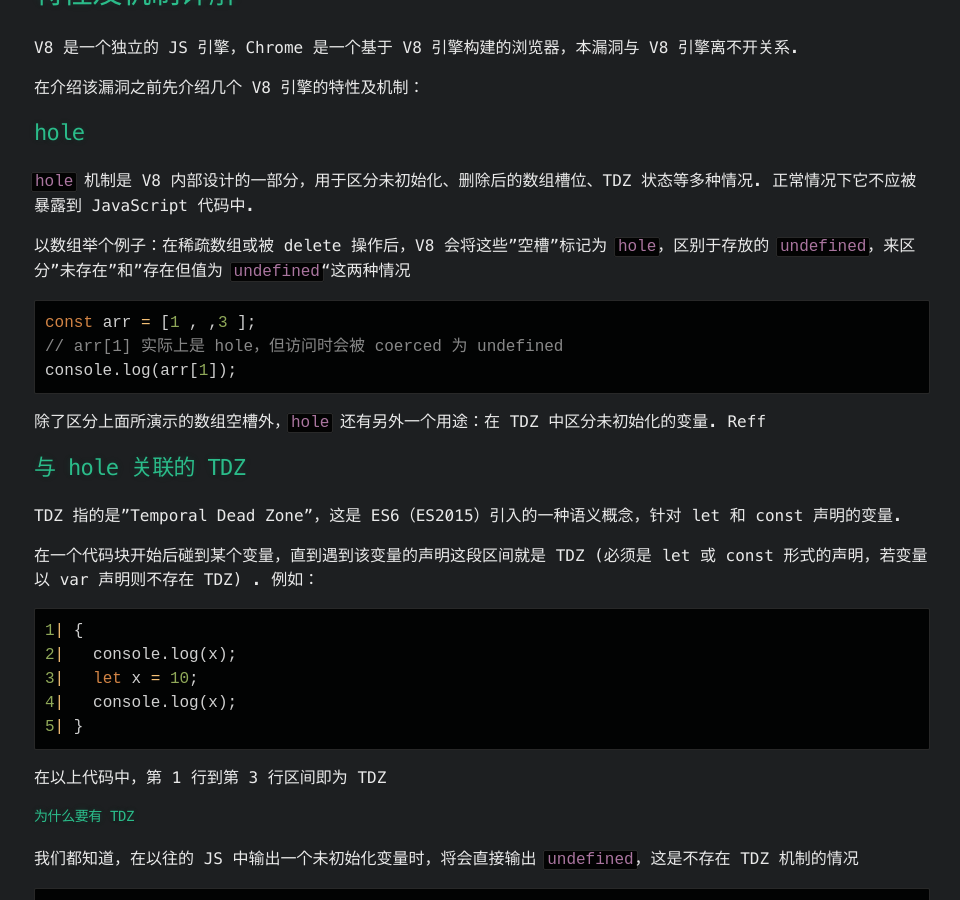
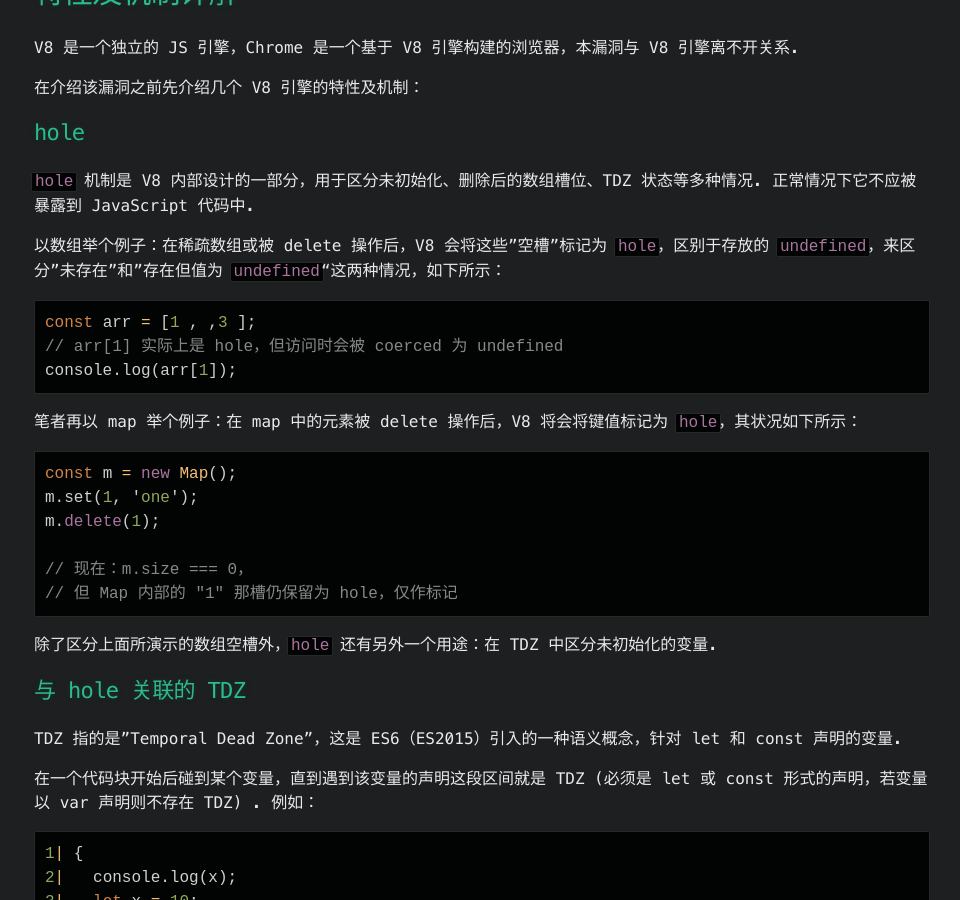
Before and after one commit to Leeyangee/leeyangee.github.io, a Jekyll site: the page built from _posts/2025-07-08-Chrome.md, in a window 1280 px wide and 900 px high, scrolled down 1196 px. Shown: the whole window, without its empty margins (158-1118 px from the left). Built offline with Jekyll 4.4.1, drawn with Linux system fonts in a browser that asks for light colours; some web fonts are replaced; some of the changed text lies outside the part shown.

Commit message:
Update 2025-07-08-Chrome.md

````diff
--- a/_posts/2025-07-08-Chrome.md
+++ b/_posts/2025-07-08-Chrome.md
@@ -37,7 +37,7 @@
 
 `hole` 机制是 V8 内部设计的一部分，用于区分未初始化、删除后的数组槽位、TDZ 状态等多种情况. 正常情况下它不应被暴露到 JavaScript 代码中.
 
-以数组举个例子：在稀疏数组或被 delete 操作后，V8 会将这些"空槽"标记为 `hole`，区别于存放的 `undefined`，来区分"未存在"和"存在但值为 `undefined`"这两种情况
+以数组举个例子：在稀疏数组或被 delete 操作后，V8 会将这些"空槽"标记为 `hole`，区别于存放的 `undefined`，来区分"未存在"和"存在但值为 `undefined`"这两种情况，如下所示：
 
 ```js
 const arr = [1 , ,3 ];
@@ -45,8 +45,19 @@
 console.log(arr[1]);
 ```
 
+笔者再以 map 举个例子：在 map 中的元素被 delete 操作后，V8 将会将键值标记为 `hole`，其状况如下所示：
+
+```js
+const m = new Map();
+m.set(1, 'one');
+m.delete(1);
+
+// 现在：m.size === 0，
+// 但 Map 内部的 "1" 那槽仍保留为 hole，仅作标记
+```
+
 除了区分上面所演示的数组空槽外，`hole` 还有另外一个用途：在 TDZ 中区分未初始化的变量.
-Reff
+
 ## [](#header-3)与 hole 关联的 TDZ
 
 TDZ 指的是"Temporal Dead Zone"，这是 ES6（ES2015）引入的一种语义概念，针对 let 和 const 声明的变量.
@@ -65,7 +76,7 @@
 
 #### [](#header-3)为什么要有 TDZ
 
-我们都知道，在以往的 JS 中输出一个未初始化变量时，将会直接输出 `undefined`，这是不存在 TDZ 机制的情况
+我们都知道，在以往的 JS 中输出一个未初始化变量时，将会直接输出 `undefined`，这是不存在 TDZ 机制的情况，如下所示：
 
 ```js
 > console.log(a);
@@ -76,7 +87,7 @@
 
 这样的机制在开发中及其容易产生 bug.
 
-为了保护安全、减少代码错误，引入了 TDZ 机制：当程序流进入一个作用域 (比如函数或 {} 块) 时，内部声明的 let 和 const 变量会被先提升 (hoist) 至作用域顶部，但不会立即初始化，并且在赋值前不会使用. 因此若你在赋值前使用，则会抛出 ReferenceError，而非输出 `undefined`
+为了保护安全、减少代码错误，引入了 TDZ 机制：当程序流进入一个作用域 (比如函数或 {} 块) 时，内部声明的 let 和 const 变量会被先提升 (hoist) 至作用域顶部，但不会立即初始化，并且在赋值前不会使用. 因此若你在赋值前使用，则会抛出 ReferenceError，而非输出 `undefined`，如下所示：
 
 ```js
 > console.log(a);
@@ -201,7 +212,7 @@
 
 在 V8 中存在 `HoleCheckElisionScope`，这是 V8 中用于 控制"是否需要检查 TDZ/hole"的编译时作用域控制机制，它确保可选链在执行过程中对 `hole` 值进行严格检查，而不会在优化中被意外跳过.
 
-但由于旧版与未修复的版本中存在关于 `HoleCheckElisionScope` 的优化机制，当 `delete x?.[y]?.a;` 中的 hole 值 `y` 已被进行处理后，`y` 将依旧保持为 `hole`，并且 `return y` 以及后续的操作将会正常执行，不会抛出 ReferenceError. 如下例子所示
+但由于旧版与未修复的版本中存在关于 `HoleCheckElisionScope` 的优化机制，当 `delete x?.[y]?.a;` 中的 hole 值 `y` 已被进行处理后，`y` 将依旧保持为 `hole`，并且 `return y` 以及后续的操作将会正常执行，不会抛出 ReferenceError. 如下例子所示：
 
 ```js
 function f() {
@@ -228,9 +239,9 @@
 
 首先向 map 中插入 `hole` 作为一个键.
 
-当第一次删除键 `hole` ，V8 会将该槽的 key 置为 `hole`，value 同样置为 `hole`，此时 map size--（size 从 1 变成 0），但槽依旧保留在内部数组中.
+当第一次删除键 `hole` ，由于 hole 机制，V8 会将该槽的 key 置为 `hole` 作为占用目的，value 同样置为 `hole`，此时 map size--（size 从 1 变成 0），但槽依旧保留在内部数组中.
 
-当第二次删除键 `hole`，由于槽中 key 仍旧是 `hole`（上次已经设为 `hole`），于是 delete 的 mmap 会再次匹配并执行删除. 最终，size 变成 -1，再次调用 `map.set` 将会写入出乎意料的非法内存地址，为后续 RCE 铺路.
+当第二次删除键 `hole`，由于槽中 key 仍旧是 `hole`（上次由于 hole 机制已经设为 `hole`），于是 delete 的 mmap 会再次匹配并执行删除. 最终，size 变成 -1，再次调用 `map.set` 将会写入出乎意料的非法内存地址，为后续 RCE 铺路.
 
 ```js
 function f() {
@@ -244,4 +255,5 @@
 map.delete(hole);
 ```
 
+此文章由leeya_bug创作，禁止抄袭转载
 (完)
````
Also changed, not shown: other parts of _posts/2025-07-08-Chrome.md (+1 -1 lines).
